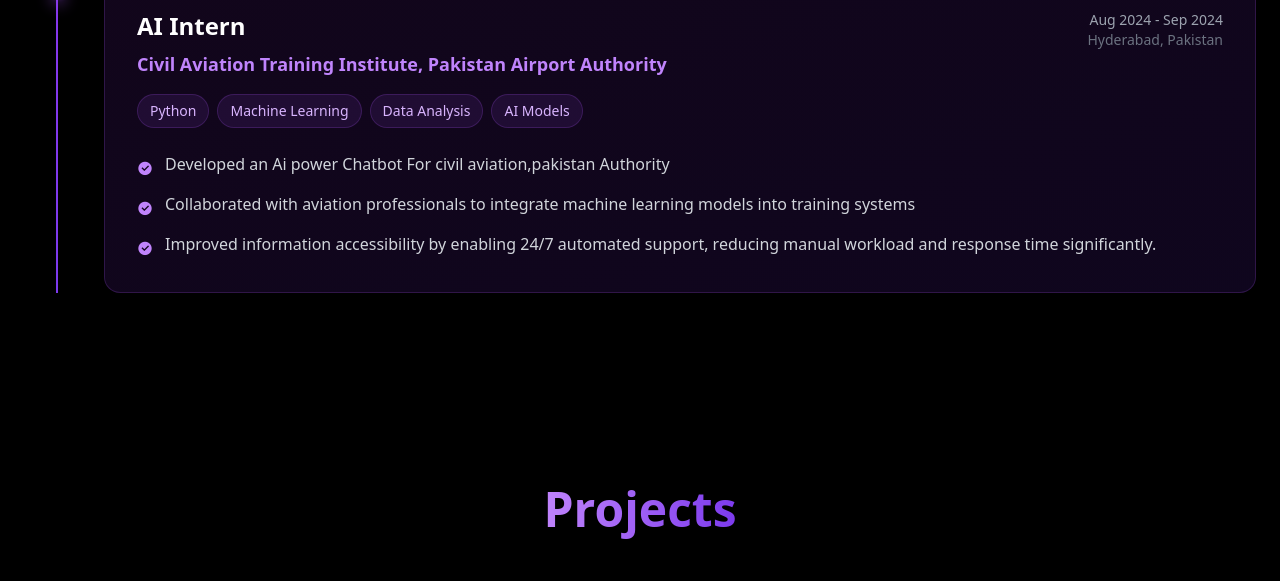
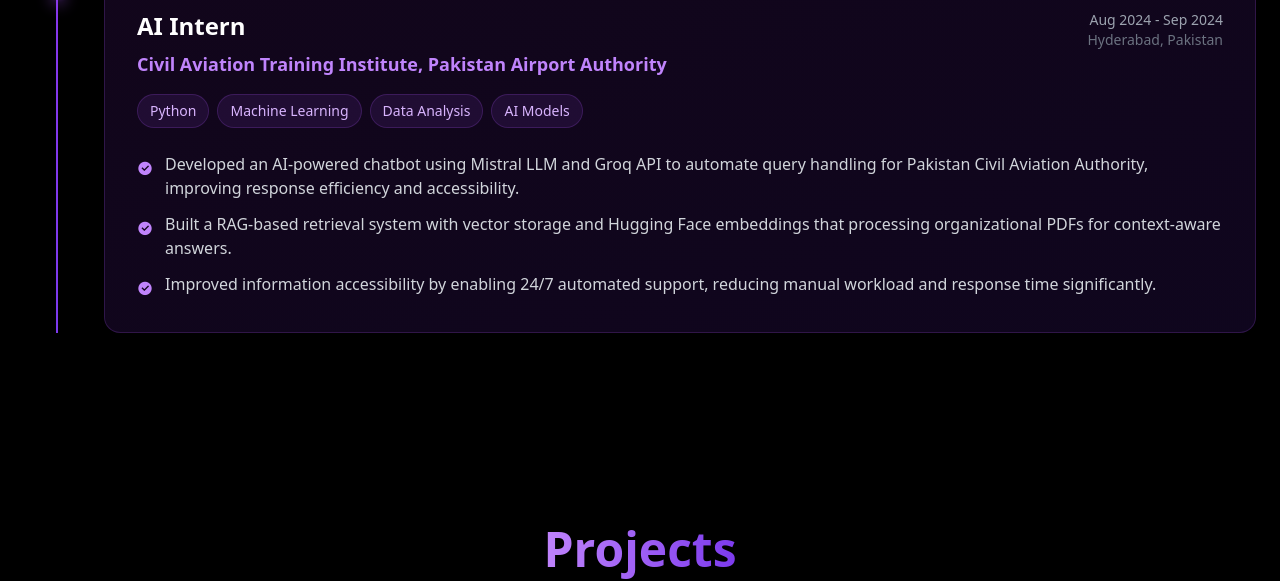
Before and after one commit to Naveen-Khan/Naveen-Khan-Portfolio.github.io, a plain HTML site: page index.html in a window 1280 px wide. Shown: the part 3851-4432 px from the top of the page. Drawn offline with nearby package versions, Linux system fonts and the light colour scheme.

Commit message:
Revise project details for AI chatbot implementation
Updated project description to reflect AI-powered chatbot features and improvements.

```diff
--- a/index.html
+++ b/index.html
@@ -524,11 +524,11 @@
                         Models</span></div>
                     <ul class="space-y-3">
                       <li class="flex items-start text-gray-300"><i
-                          class="ri-checkbox-circle-fill text-purple-400 mr-3 mt-1 flex-shrink-0"></i><span>Developed an
-                          Ai power Chatbot For civil aviation,pakistan Authority</span></li>
+                          class="ri-checkbox-circle-fill text-purple-400 mr-3 mt-1 flex-shrink-0"></i><span>Developed an AI-powered chatbot using Mistral LLM and Groq API to automate query handling for Pakistan Civil
+Aviation Authority, improving response efficiency and accessibility. </span></li>
                       <li class="flex items-start text-gray-300"><i
-                          class="ri-checkbox-circle-fill text-purple-400 mr-3 mt-1 flex-shrink-0"></i><span>Collaborated
-                          with aviation professionals to integrate machine learning models into training systems</span>
+                          class="ri-checkbox-circle-fill text-purple-400 mr-3 mt-1 flex-shrink-0"></i><span>Built a RAG-based retrieval system with vector storage and Hugging Face embeddings that processing organizational
+PDFs for context-aware answers.</span>
                       </li>
                       <li class="flex items-start text-gray-300"><i
                           class="ri-checkbox-circle-fill text-purple-400 mr-3 mt-1 flex-shrink-0"></i><span>Improved information accessibility by enabling 24/7 automated support, reducing manual workload and response time significantly.</span></li>
```
